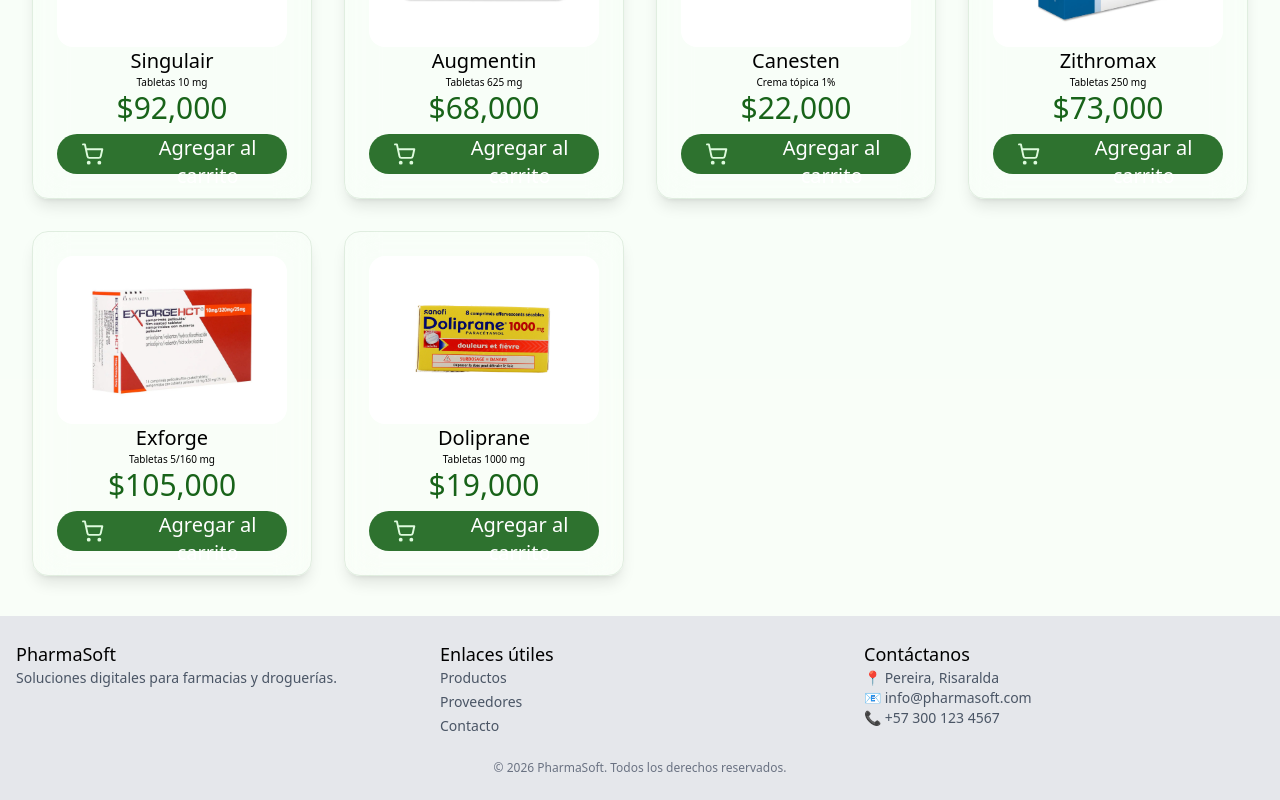
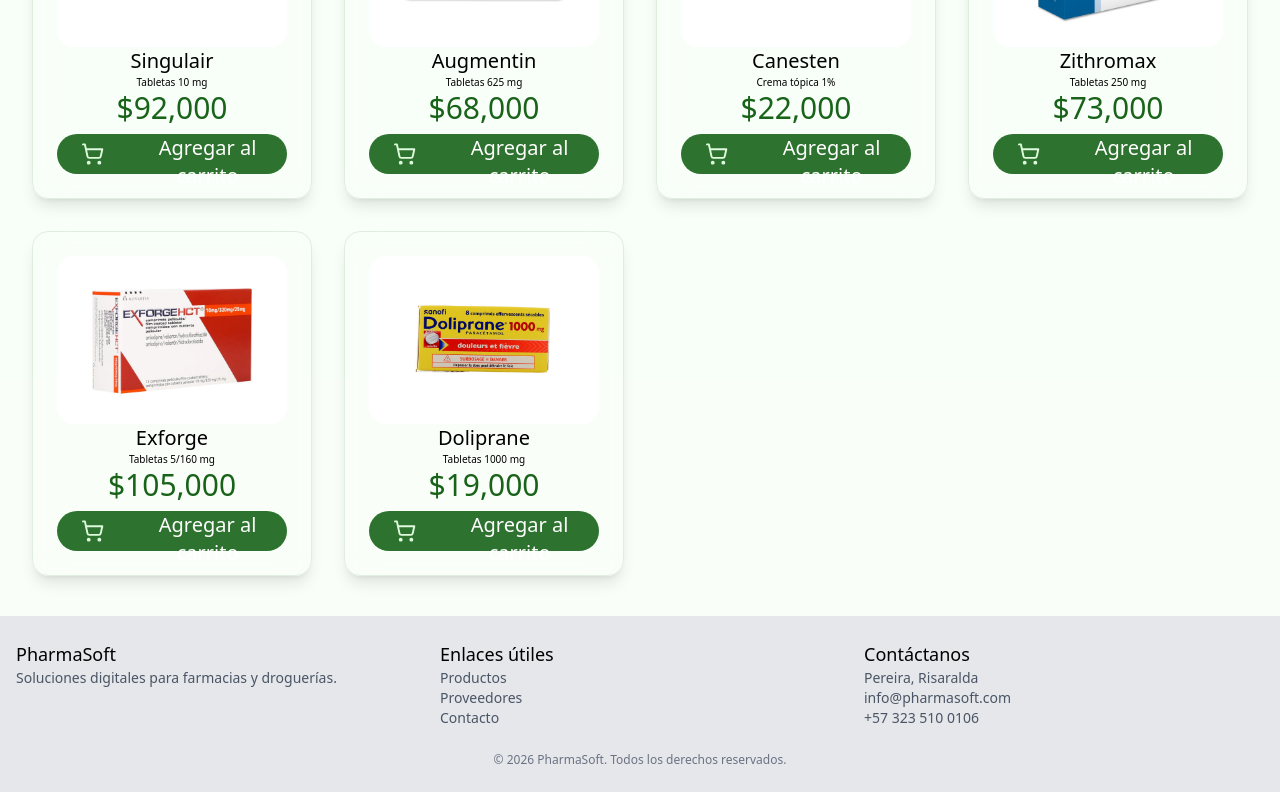
Before and after one commit to CJCPDev/proyecto-formativo-pharmasoft-sena, a React (Vite) app in the folder frontend/sena-pharmasoft/: page / in a window 1280 px wide. Shown: the part 2416-3216 px from the top of the page. Built offline with nearby package versions, Linux system fonts and the light colour scheme.

Commit message:
feat: Actualizacion

```diff
--- a/frontend/sena-pharmasoft/src/shared/layout/Footer.jsx
+++ b/frontend/sena-pharmasoft/src/shared/layout/Footer.jsx
@@ -15,19 +15,17 @@
             {/* Columna 2: Enlaces */}
             <div>
             <h2 className="text-lg font-semibold">Enlaces útiles</h2>
-            <ul className="space-y-1 text-sm text-gray-600">
-                <li><a href="/productos" className="hover:text-blue-600">Productos</a></li>
-                <li><a href="/proveedores" className="hover:text-blue-600">Proveedores</a></li>
-                <li><a href="/contacto" className="hover:text-blue-600">Contacto</a></li>
-            </ul>
+                <p className="text-sm text-gray-600">Productos</p>
+                <p className="text-sm text-gray-600">Proveedores</p>
+                <p className="text-sm text-gray-600">Contacto</p>
             </div>
 
             {/* Columna 3: Contacto */}
             <div>
             <h2 className="text-lg font-semibold">Contáctanos</h2>
-            <p className="text-sm text-gray-600">📍 Pereira, Risaralda</p>
-            <p className="text-sm text-gray-600">📧 info@pharmasoft.com</p>
-            <p className="text-sm text-gray-600">📞 +57 300 123 4567</p>
+                <p className="text-sm text-gray-600">Pereira, Risaralda</p>
+                <p className="text-sm text-gray-600">info@pharmasoft.com</p>
+                <p className="text-sm text-gray-600">+57 323 510 0106</p>
             </div>
         </div>
 
```
